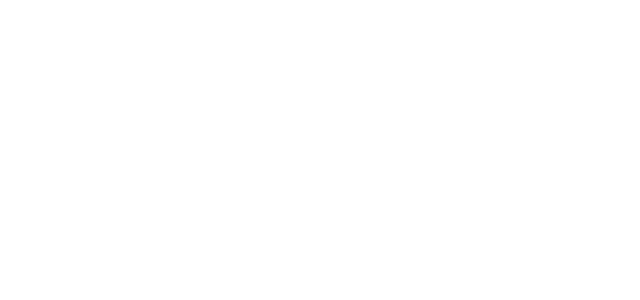
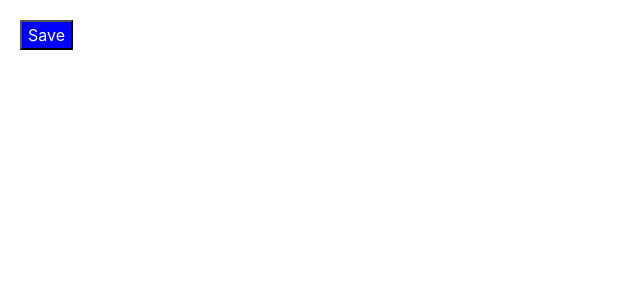
Before and after one commit to kdhruvajyothreddy/angular-assignment2, an Angular app: page / in a window 1280 px wide. Shown: the top 300 px of the page, without its empty margins (0-640 px from the left). Built offline with nearby package versions, Linux system fonts and the light colour scheme.

Commit message:
Render style conditionally using Style binding

```diff
--- a/src/app/app.component.html
+++ b/src/app/app.component.html
@@ -1,12 +1,8 @@
 <link rel="stylesheet" href="https://use.fontawesome.com/releases/v5.7.0/css/all.css" integrity="sha384-lZN37f5QGtY3VHgisS14W3ExzMWZxybE1SJSEsQp9S+oqd12jhcu+A56Ebc1zFSJ" crossorigin="anonymous">
 
-<!-- <button class="btn btn-primary" (click)="loadCourses()">Load Courses</button> -->
-<!-- Added a button to call a method "loadCourses()" to load the list of objects -->
-
-<!-- <ul>
-    <li *ngFor="let course of courses; trackBy: trackCourse">
-        {{ course.name }}
-    </li>
-</ul> -->
-<!-- Using "trackBy" to rerender the list of objects by course id instead of object id -->
-<favorite></favorite>
+<button
+    [style.backgroundColor]="canSave ? 'blue' : 'gray'"
+    [style.color]="canSave ? 'white' : 'black'"
+>
+Save</button>
+<!-- Using style binding by using "canSave" variable to render style conditionally -->
--- a/src/app/app.component.ts
+++ b/src/app/app.component.ts
@@ -6,19 +6,6 @@
   styleUrls: ['./app.component.css']
 })
 export class AppComponent {
-  courses;
-
-  loadCourses() {
-    this.courses = [
-      {id: 1, name: 'course1'},
-      {id: 2, name: 'course2'},
-      {id: 3, name: 'course3'},
-      {id: 4, name: 'course4'}
-    ];
-  }
-  // "loadCourses()" method to be called on the front end to load the list of objects
-
-  trackCourse(index, course) {
-    return course ? course : undefined;
-  }
+  canSave = true;
 }
+// "canSave" property to be used to render the style on the front end conditionally
```
